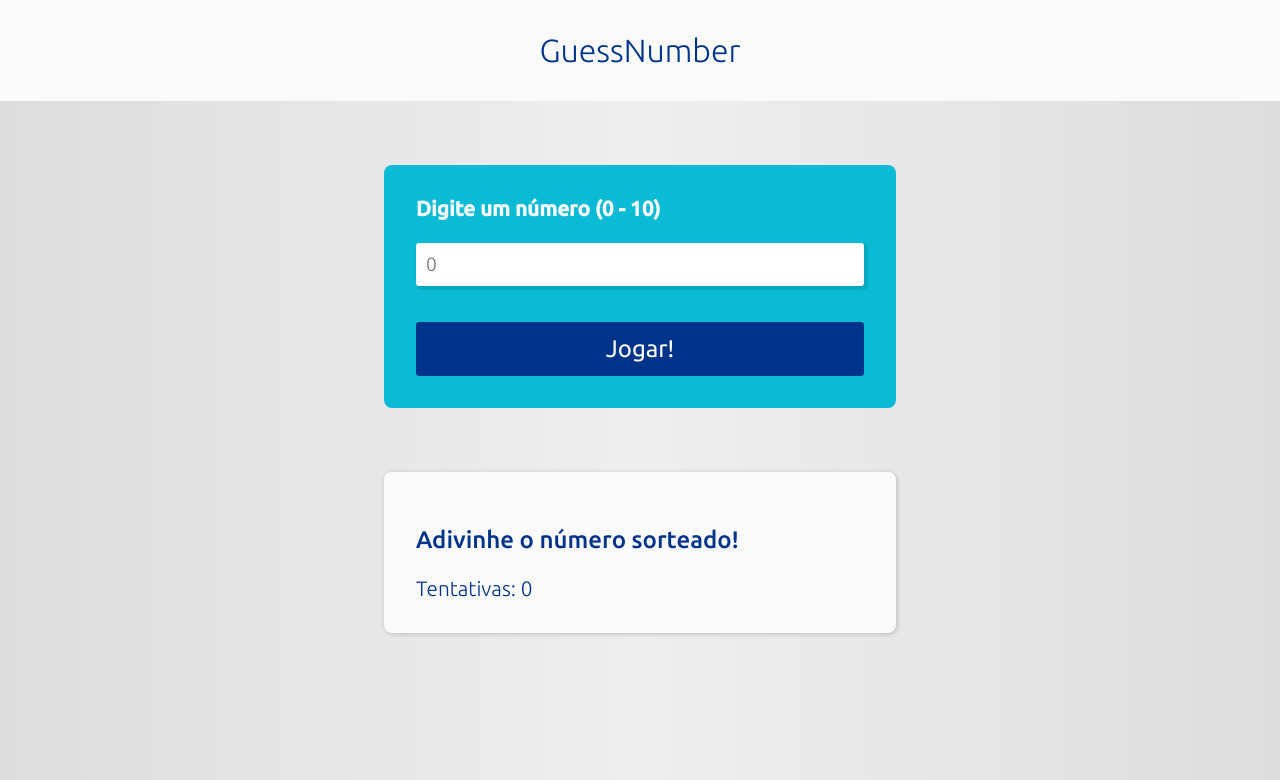
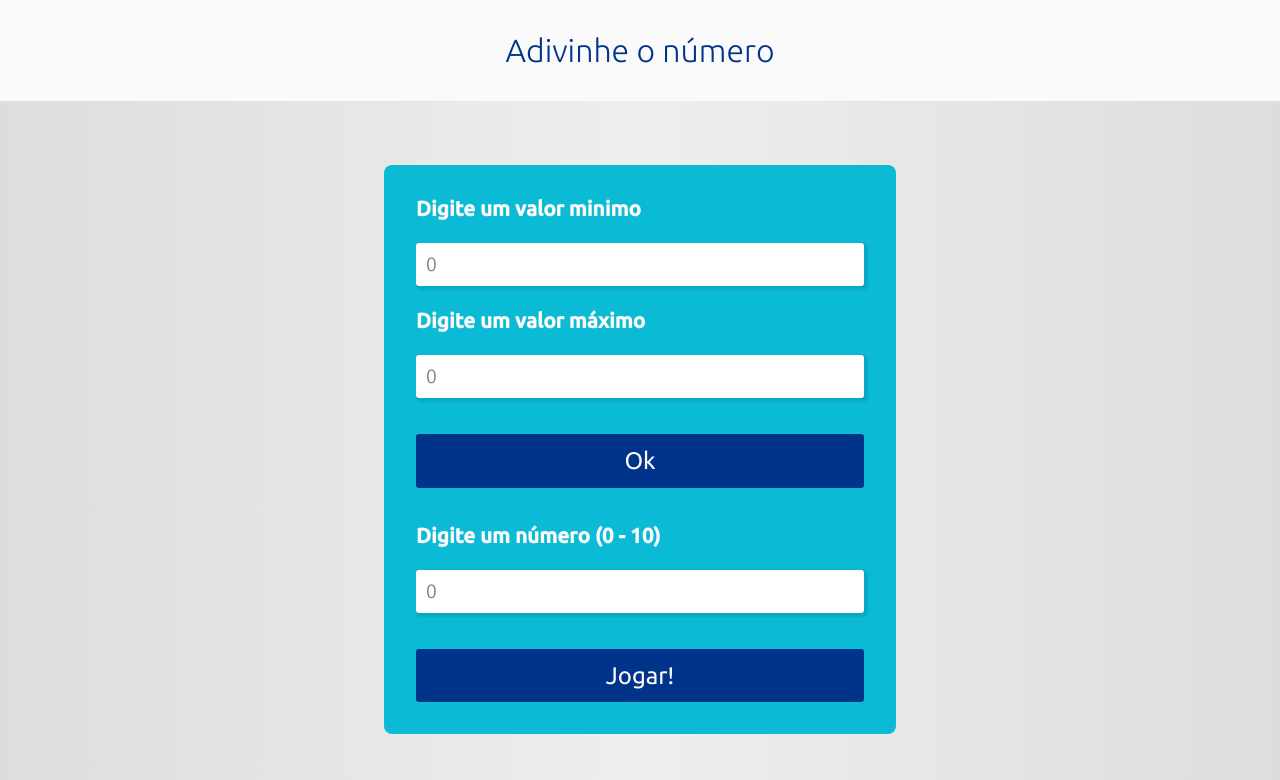
Before and after one commit to alaninfo23/GUESSNUMBER, a plain HTML site: page index.html in a window 1280 px wide. Shown: the top 780 px of the page. Drawn offline with Linux system fonts and the light colour scheme.

Commit message:
adicinando 2 label e 2 input no html

```diff
--- a/index.html
+++ b/index.html
@@ -18,11 +18,19 @@
 <body>
     <!-- Titulo da Página -->
     <header>
-        <a href="#"><h1>GuessNumber</h1></a>
+        <a href="#"><h1>Adivinhe o número</h1></a>
     </header>
 
     <main class="container">
+
         <form id="form">
+            <label for="kick1">Digite um valor minimo</label>
+            <input type="number1" id="kick1" min="0" placeholder="0">
+            <label for="kick2">Digite um valor máximo</label>
+            <input type="number2" id="kick2" max="1000" placeholder="0">
+            <button type="submit">Ok</button>
+            <br><br>
+
             <label for="kick">Digite um número (0 - 10)</label>
             <input type="number" id="kick" max="10" placeholder="0">
             <button type="submit">Jogar!</button>
```
